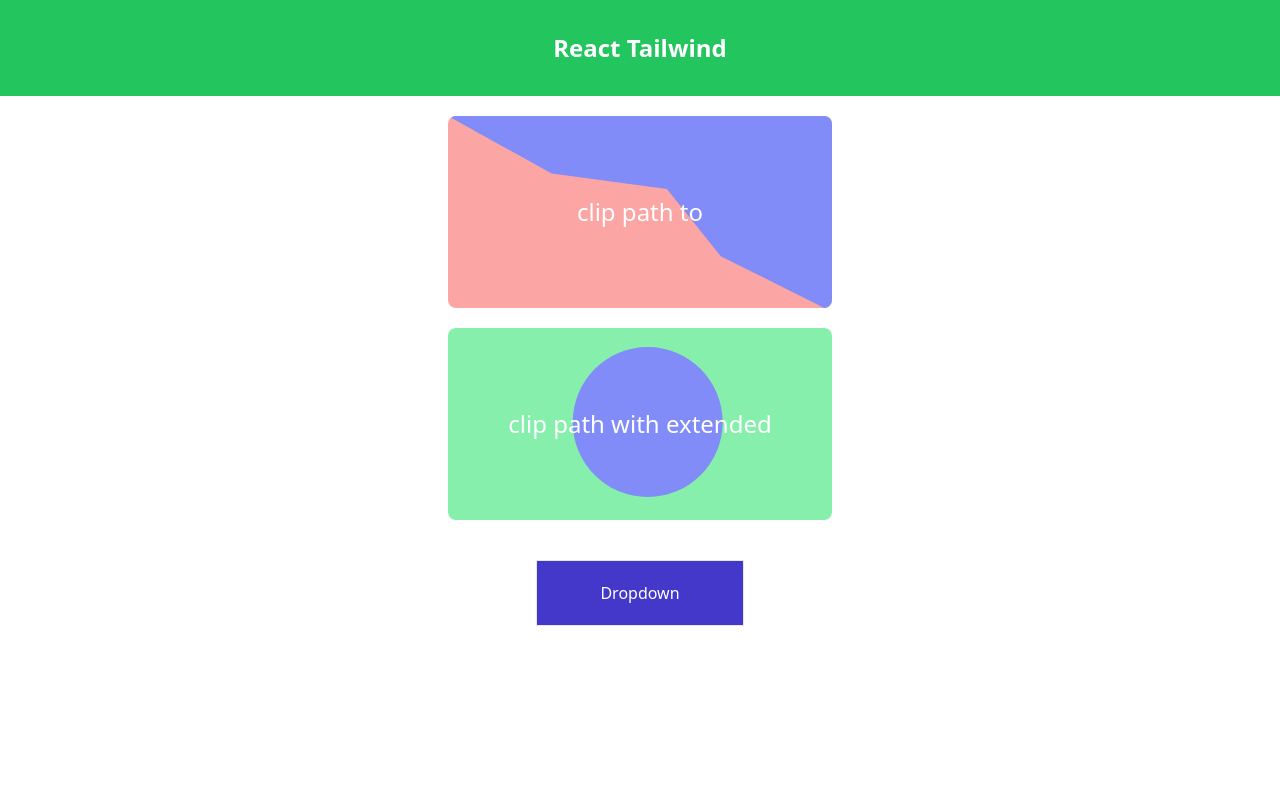
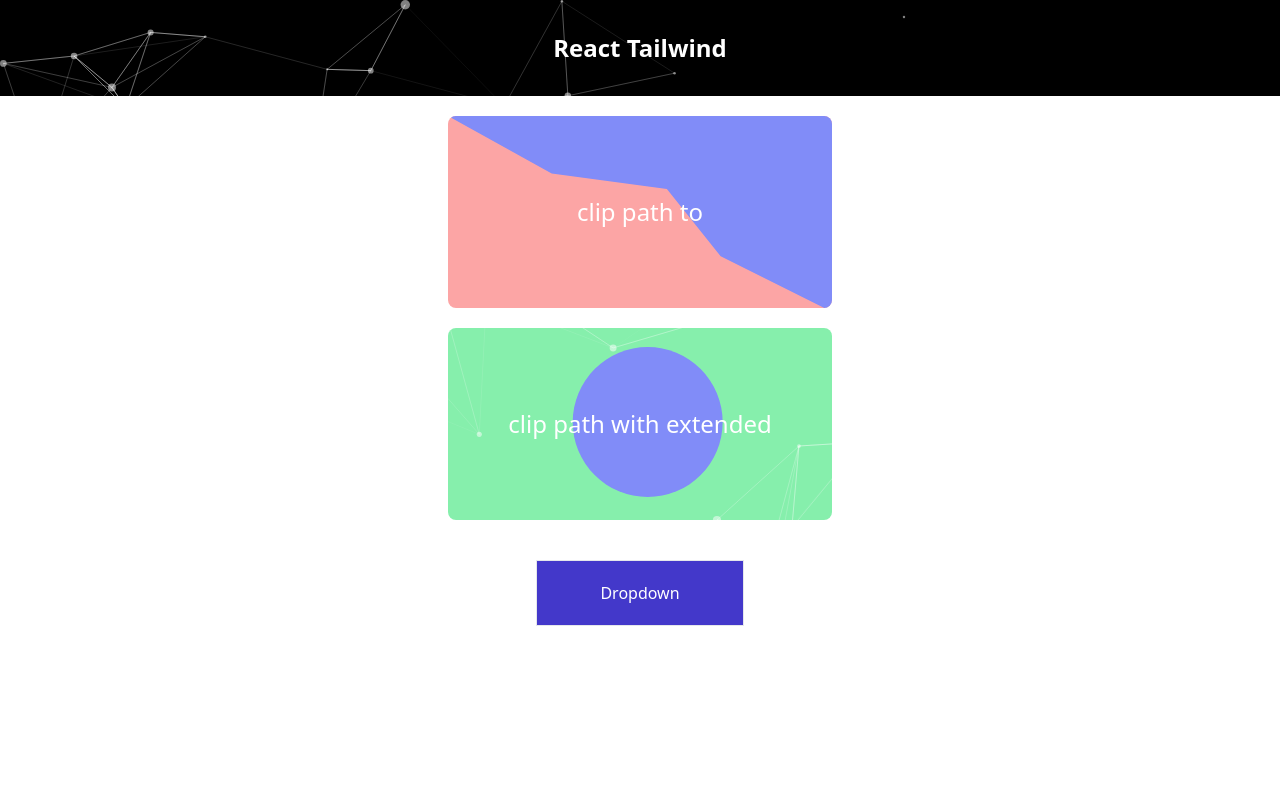
Before and after one commit to Mohimenol-Islam-Munna/Tailwind-CSS, a React (Create React App) app in the folder tailwind_react/: page / in a window 1280 px wide. Shown: the top 800 px of the page. Built offline with nearby package versions, Linux system fonts and the light colour scheme.

Commit message:
particle js

```diff
--- a/tailwind_react/package.json
+++ b/tailwind_react/package.json
@@ -9,6 +9,8 @@
     "react": "^18.1.0",
     "react-dom": "^18.1.0",
     "react-scripts": "5.0.1",
+    "react-tsparticles": "^2.0.6",
+    "tsparticles": "^2.0.6",
     "web-vitals": "^2.1.4"
   },
   "scripts": {
--- a/tailwind_react/src/App.js
+++ b/tailwind_react/src/App.js
@@ -1,12 +1,97 @@
 import React, { useState } from "react";
 import "./App.css";
+import Particles from "react-tsparticles";
+import { loadFull } from "tsparticles";
 
-function App() {
+const App = () => {
   const [leftNavigationWidth, setLeftNavigationWidth] = useState(0);
+
+  const particlesInit = async (main) => {
+    console.log(main);
+
+    await loadFull(main);
+  };
+
+  const particlesLoaded = (container) => {
+    console.log(container);
+  };
 
   return (
     <>
-      <div className="bg-green-500 p-8">
+      {/* ts particles  */}
+      <Particles
+        id="tsparticles"
+        init={particlesInit}
+        loaded={particlesLoaded}
+        options={{
+          fpsLimit: 120,
+          interactivity: {
+            events: {
+              onClick: {
+                enable: true,
+                mode: "push",
+              },
+              onHover: {
+                enable: true,
+                mode: "repulse",
+              },
+              resize: true,
+            },
+            modes: {
+              push: {
+                quantity: 4,
+              },
+              repulse: {
+                distance: 200,
+                duration: 0.4,
+              },
+            },
+          },
+          particles: {
+            color: {
+              value: "#ffffff",
+            },
+            links: {
+              color: "#ffffff",
+              distance: 150,
+              enable: true,
+              opacity: 0.5,
+              width: 1,
+            },
+            collisions: {
+              enable: true,
+            },
+            move: {
+              direction: "none",
+              enable: true,
+              outModes: {
+                default: "bounce",
+              },
+              random: false,
+              speed: 6,
+              straight: false,
+            },
+            number: {
+              density: {
+                enable: true,
+                area: 800,
+              },
+              value: 80,
+            },
+            opacity: {
+              value: 0.5,
+            },
+            shape: {
+              type: "circle",
+            },
+            size: {
+              value: { min: 1, max: 5 },
+            },
+          },
+          detectRetina: true,
+        }}
+      />
+      <div className="bg-black p-8 z-50" style={{ zIndex: 9999 }}>
         <h2 className="text-center text-white font-bold text-2xl">
           React Tailwind
         </h2>
@@ -17,14 +102,14 @@ function App() {
         <h2 className="text-center text-white text-2xl titl">clip path to</h2>
       </div>
 
-      <div className="w-[30%] mt-5 mx-auto rounded-lg p-2 py-20 bg-green-300 before:bg-indigo-400 before:rounded-lg custom_clip_path2">
+      <div className="w-[30%] mt-5 mx-auto rounded-lg p-2 py-20 bg-green-300 before:bg-indigo-400 before:rounded-lg custom_clip_path2 z-50">
         <p className="text-center text-white text-2xl titl">
           clip path with extended
         </p>
       </div>
 
       {/* dropdown button  */}
-      <div className="w-52 mt-10 mb-60 mx-auto relative group border">
+      <div className="w-52 mt-10 mb-60 mx-auto relative group border z-50">
         <button className="w-full bg-indigo-700 p-5 text-white">
           Dropdown
         </button>
@@ -172,6 +257,6 @@ function App() {
       </div>
     </>
   );
-}
+};
 
 export default App;
```
Also changed, not shown: 1 other file (tests, documents, lock files or other folders).
